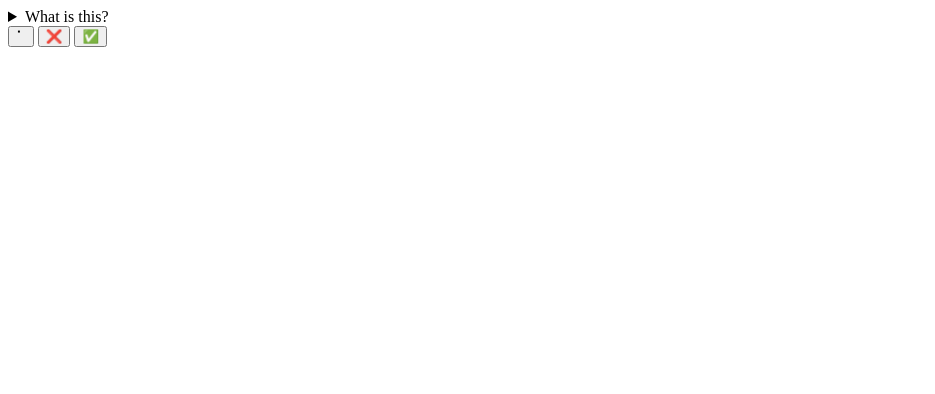
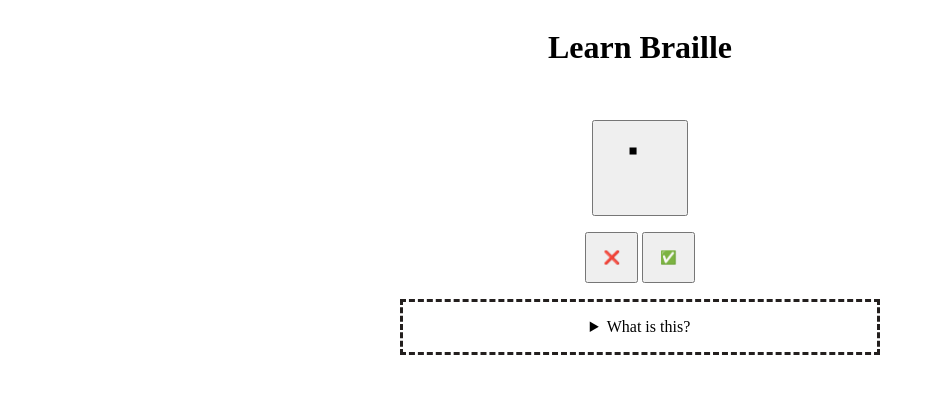
Before and after one commit to fildon/learn-braille, a website with bundled scripts: page static/index.html in a window 1280 px wide. Shown: the whole page, without its empty margins (0-935 px from the left). Built offline with nearby package versions, Linux system fonts and the light colour scheme.

Commit message:
📺 Basic styling

```diff
--- a/static/index.html
+++ b/static/index.html
@@ -6,23 +6,25 @@
   <meta http-equiv="X-UA-Compatible" content="IE=edge">
   <meta name="viewport" content="width=device-width, initial-scale=1.0">
   <title>Learn Braille</title>
+  <link rel="stylesheet" href="styles.css">
 </head>
 
-<body>
-  <details>
-    <summary>What is this?</summary>
-    This app will teach you English Braille. Every braille symbol has a corresponding representation in text. You will
-    be presented either a braille symbol, or its text equivalent. You can click on it, to 'flip' and see the
-    corresponding alternative representation. If you already knew that pairing, click the ✅, otherwise click the ❌. You
-    will then be presented a new symbol or text representation. The app will remember which ones you got right and which
-    ones you got wrong. Over time you will be presented with the ones you get wrong more often, until gradually you
-    learn them all.
-  </details>
+<body class="column-flow">
+  <h1>Learn Braille</h1>
   <main>
-    <button id="check"></button>
+    <button id="check" class="card"></button>
     <button id="wrong">❌</button>
     <button id="right">✅</button>
   </main>
+  <details>
+    <summary>What is this?</summary>
+    <p>This app will teach you English Braille. Every braille symbol has a corresponding representation in text. You
+      will be presented either a braille symbol, or its text equivalent. You can click on it, to 'flip' and see the
+      corresponding alternative representation. If you already knew that pairing, click the ✅, otherwise click the ❌.
+      You will then be presented a new symbol or text representation. The app will remember which ones you got right and
+      which ones you got wrong. Over time you will be presented with the ones you get wrong more often, until gradually
+      you learn them all.</p>
+  </details>
 </body>
 <script src="index.js"></script>
 
--- /dev/null
+++ b/static/styles.css
@@ -0,0 +1,60 @@
+/* Vars */
+:root {
+	--accent: #e92438;
+	--soft: #f8efde;
+	--hard: #231f1e;
+}
+
+/* Global */
+* {
+	box-sizing: border-box;
+	text-align: center;
+}
+details summary {
+	border: dashed var(--hard);
+	padding: 1rem;
+	cursor: pointer;
+}
+details summary > * {
+	display: inline;
+}
+details p {
+	text-align: left;
+}
+button {
+	padding: 1rem;
+}
+
+/* Composition */
+.column-flow {
+	display: flex;
+	flex-direction: column;
+	justify-content: center;
+}
+.column-flow > * {
+	max-width: min(95vw, 60ch);
+	min-width: min(95vw, 60ch);
+	margin-left: auto;
+	margin-right: auto;
+}
+.column-flow > * + * {
+	margin-top: 1rem;
+}
+
+/* Utility */
+.card {
+	display: block;
+	margin-left: auto;
+	margin-right: auto;
+	margin-top: 1rem;
+	margin-bottom: 1rem;
+	padding: 1rem;
+	font-size: 3rem;
+	min-width: 6rem;
+	min-height: 6rem;
+	text-align: center;
+}
+
+/* Block */
+
+/* Exception */
```
